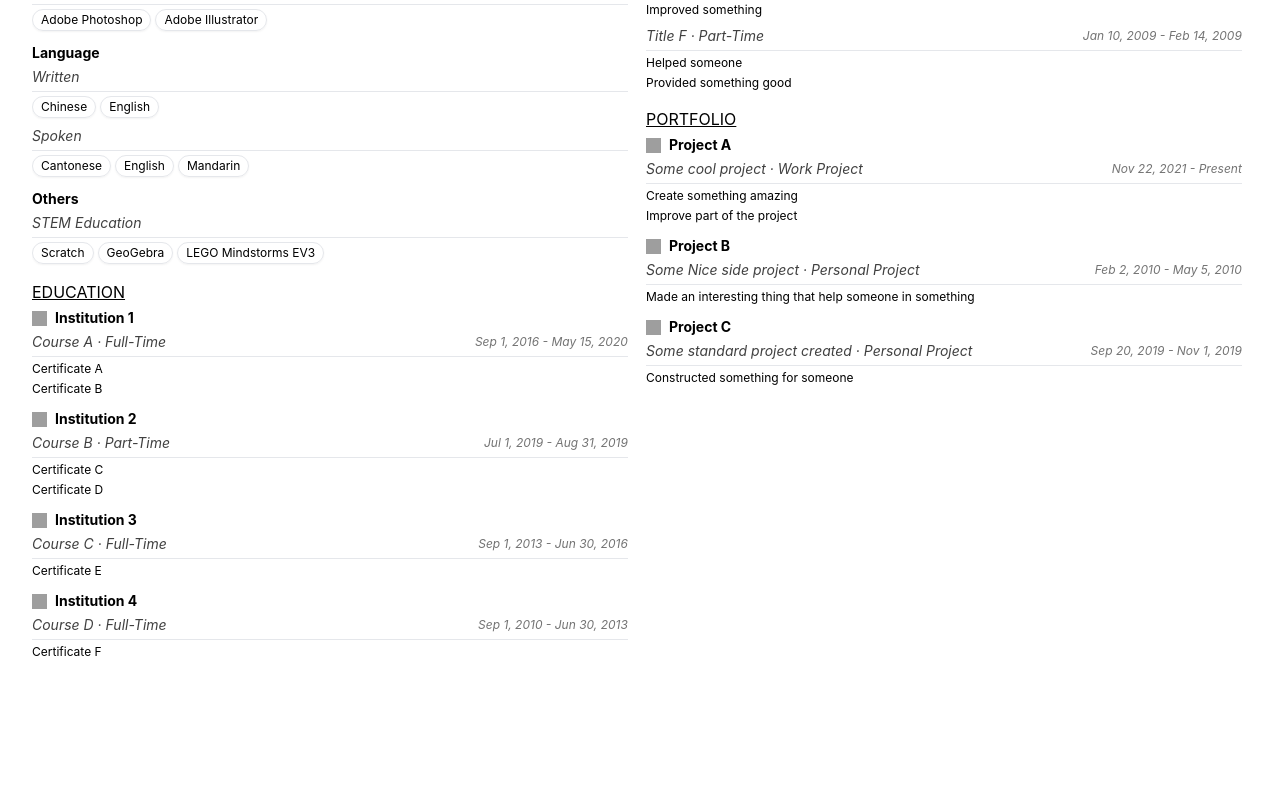
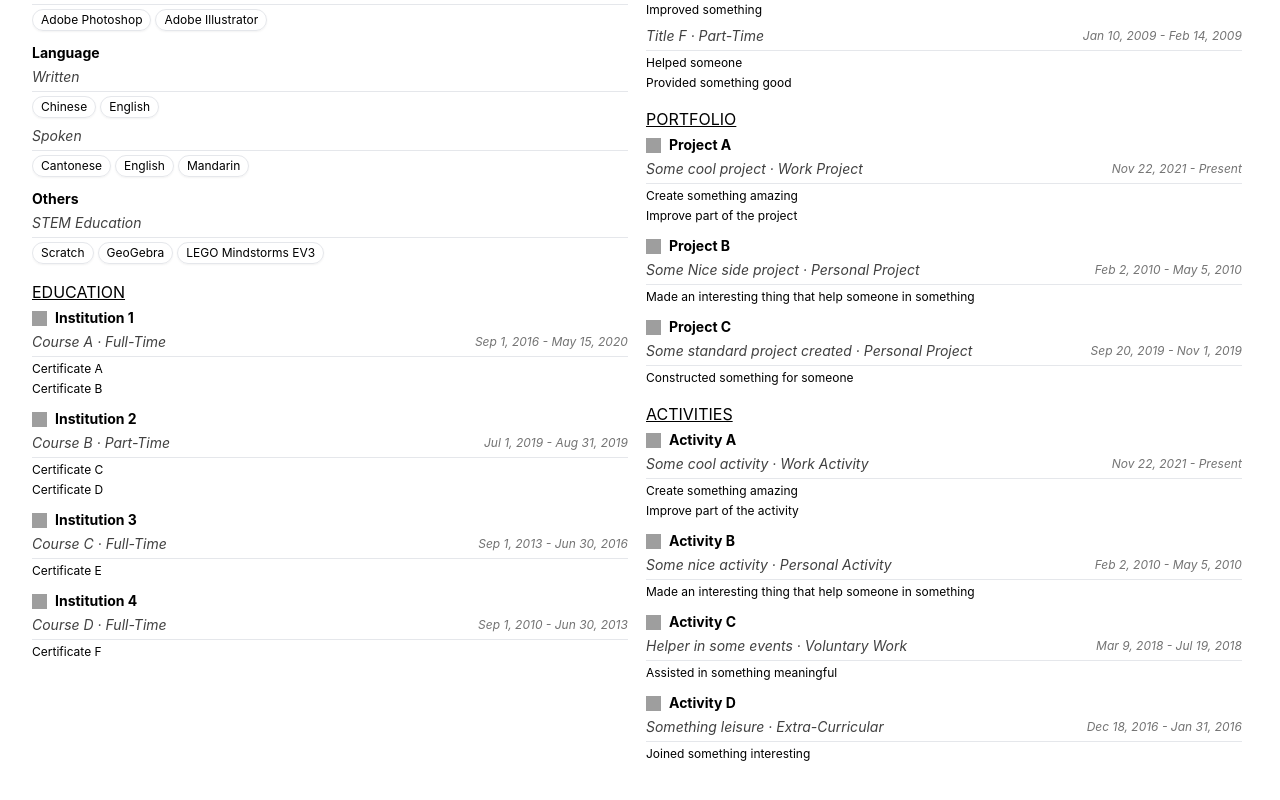
Before and after one commit to louvrecly/cv-generator-next, a Next.js app: page / in a window 1280 px wide. Shown: the part 573-1373 px from the top of the page. Built offline with nearby package versions, Linux system fonts and the light colour scheme; grey boxes are pictures that could not be loaded.

Commit message:
Import ActivitiesSection to home page

```diff
--- a/pages/index.js
+++ b/pages/index.js
@@ -6,11 +6,12 @@ import SkillsSection from 'components/SkillsSection'
 import EducationSection from 'components/EducationSection'
 import WorkExperienceSection from 'components/WorkExperienceSection'
 import PortfolioSection from 'components/PortfolioSection'
+import ActivitiesSection from 'components/ActivitiesSection'
 
 export default function Home() {
   const { state, setters } = useContext(DataContext)
-  const { user, references, skills, education, workExperience, portfolio } = state
-  const { setUser, setReferences, setSkills, setEducation, setWorkExperience, setPortfolio } = setters
+  const { user, references, skills, education, workExperience, portfolio, activities } = state
+  const { setUser, setReferences, setSkills, setEducation, setWorkExperience, setPortfolio, setActivities } = setters
 
   useEffect(() => {
     const payloads = [
@@ -19,7 +20,8 @@ export default function Home() {
       { endpoint: 'skills', field: 'skills', setter: setSkills },
       { endpoint: 'education', field: 'education', setter: setEducation },
       { endpoint: 'work-experience', field: 'workExperience', setter: setWorkExperience },
-      { endpoint: 'portfolio', field: 'portfolio', setter: setPortfolio }
+      { endpoint: 'portfolio', field: 'portfolio', setter: setPortfolio },
+      { endpoint: 'activities', field: 'activities', setter: setActivities }
     ]
 
     Promise.all(
@@ -31,7 +33,7 @@ export default function Home() {
             .catch(error => `Error - ${error.message}`)
       )
     )
-  }, [setEducation, setPortfolio, setReferences, setSkills, setUser, setWorkExperience])
+  }, [setUser, setReferences, setSkills, setEducation, setWorkExperience, setPortfolio, setActivities])
 
   return (
     <div className="mx-8 py-8 h-full md:h-[1485px] md:flex md:flex-col md:overflow-hidden">
@@ -47,6 +49,8 @@ export default function Home() {
         <WorkExperienceSection workExperience={workExperience} setWorkExperience={setWorkExperience} />
 
         <PortfolioSection portfolio={portfolio} setPortfolio={setPortfolio} />
+
+        <ActivitiesSection activities={activities} setActivities={setActivities} />
       </div>
     </div>
   )
```
